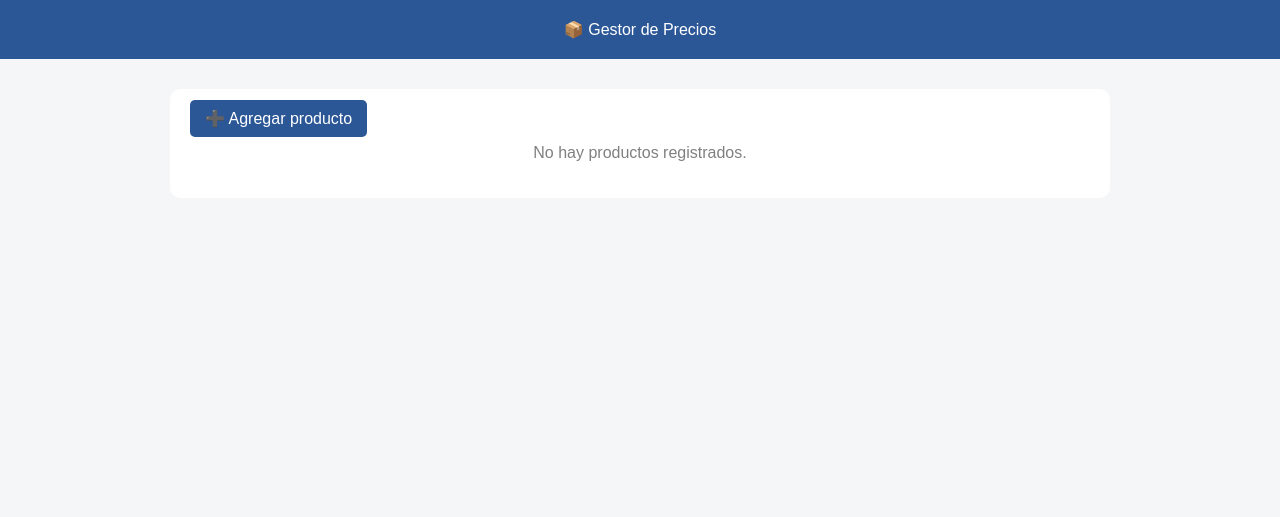
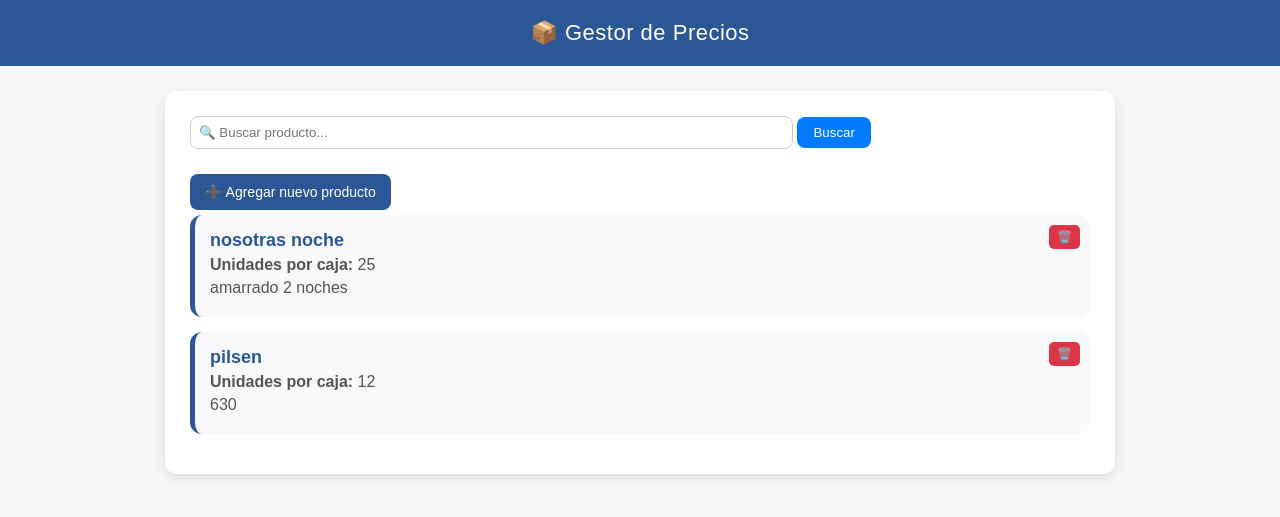
Before and after one commit to Andersonriera/gestor-precios-flask, a Flask app: page / in a window 1280 px wide. Shown: the top 517 px of the page. Run offline with Flask 3, Linux system fonts and the light colour scheme; data comes from the database, SQL or seed files in the repository; both versions use the stored data as it was after the commit; data that the repository does not hold is empty; some libraries are stand-ins or nearby versions.

Commit message:
Últimos cambios: mejoras en detalle, edición y validaciones

```diff
--- a/app.py
+++ b/app.py
@@ -1,57 +1,29 @@
-from flask import Flask, render_template, request, redirect
-import psycopg2
-from urllib.parse import urlparse
+from flask import Flask, render_template, request, redirect, url_for
 import sqlite3
+from datetime import datetime
 import os
-from datetime import datetime
 
 app = Flask(__name__)
 
-# ------------------------------
-# 🔹 Conexión a base de datos (SQLite local / PostgreSQL en Render)
-# ------------------------------
+# -----------------------------
+# 🔹 Conexión a la base de datos
+# -----------------------------
 def conectar():
-    db_url = os.environ.get("DATABASE_URL")
-    if db_url:
-        result = urlparse(db_url)
-        conn = psycopg2.connect(
-            database=result.path[1:],
-            user=result.username,
-            password=result.password,
-            host=result.hostname,
-            port=result.port
-        )
-    else:
-        conn = sqlite3.connect("productos.db")
+    conn = sqlite3.connect("productos.db")
+    conn.row_factory = sqlite3.Row
     return conn
 
-
-# ------------------------------
-# 🔹 Función universal para ejecutar SQL
-# ------------------------------
 def ejecutar_sql(conn, query, params=(), fetch=False):
     cur = conn.cursor()
-    driver = conn.__class__.__module__
+    cur.execute(query, params)
+    if fetch:
+        return cur.fetchall()
+    conn.commit()
+    return None
 
-    # Si es SQLite, reemplazar %s por ?
-    if "sqlite3" in driver:
-        query = query.replace("%s", "?")
-
-    cur.execute(query, params)
-
-    data = None
-    if fetch:
-        data = cur.fetchall()
-        columnas = [desc[0] for desc in cur.description] if cur.description else []
-        data = [dict(zip(columnas, fila)) for fila in data]
-
-    cur.close()
-    return data
-
-
-# ------------------------------
+# -----------------------------
 # 🔹 Crear tablas automáticamente
-# ------------------------------
+# -----------------------------
 def crear_tablas():
     conn = conectar()
     cur = conn.cursor()
@@ -59,11 +31,9 @@ def crear_tablas():
     cur.execute("""
         CREATE TABLE IF NOT EXISTS productos (
             id INTEGER PRIMARY KEY AUTOINCREMENT,
-            nombre TEXT,
+            nombre TEXT UNIQUE,
             descripcion TEXT,
-            precio_caja REAL,
-            unidades_por_caja INTEGER,
-            precio_unitario REAL
+            unidades_por_caja INTEGER
         )
     """)
 
@@ -81,121 +51,165 @@ def crear_tablas():
     conn.commit()
     conn.close()
 
-# Llamar a la función apenas inicia la app
 crear_tablas()
 
-
-# ------------------------------
+# -----------------------------
 # 🔹 Página principal
-# ------------------------------
+# -----------------------------
 @app.route("/")
 def index():
+    search = request.args.get("search", "")
     conn = conectar()
-    productos = ejecutar_sql(conn, "SELECT * FROM productos", fetch=True)
+
+    if search:
+        productos = ejecutar_sql(conn,
+            "SELECT * FROM productos WHERE nombre LIKE ? OR descripcion LIKE ? ORDER BY nombre ASC",
+            (f"%{search}%", f"%{search}%"),
+            fetch=True
+        )
+    else:
+        productos = ejecutar_sql(conn, "SELECT * FROM productos ORDER BY nombre ASC", fetch=True)
+
     conn.close()
-    return render_template("index.html", productos=productos)
+    return render_template("index.html", productos=productos, search=search)
+
+@app.route("/eliminar_producto/<int:id>", methods=["POST"])
+def eliminar_producto(id):
+    conn = conectar()
+    cur = conn.cursor()
+
+    # Primero eliminamos los precios asociados al producto (si los hay)
+    cur.execute("DELETE FROM precios WHERE producto_id = ?", (id,))
+    # Luego eliminamos el producto
+    cur.execute("DELETE FROM productos WHERE id = ?", (id,))
+
+    conn.commit()
+    conn.close()
+    return ("", 204)  # Respuesta vacía pero con código HTTP 204 (éxito sin contenido)
 
 
-# ------------------------------
+# -----------------------------
 # 🔹 Agregar producto
-# ------------------------------
+# -----------------------------
 @app.route("/agregar", methods=["GET", "POST"])
 def agregar():
     if request.method == "POST":
         nombre = request.form.get("nombre")
         descripcion = request.form.get("descripcion")
-        precio_caja = request.form.get("precio_caja", type=float)
         unidades_por_caja = request.form.get("unidades_por_caja", type=int)
 
-        if not nombre or not precio_caja or not unidades_por_caja:
-            return "Faltan campos obligatorios", 400
-
-        precio_unitario = precio_caja / unidades_por_caja
+        if not nombre or not unidades_por_caja:
+            return "⚠️ Faltan campos obligatorios", 400
 
         conn = conectar()
-        ejecutar_sql(conn, """
-            INSERT INTO productos (nombre, descripcion, precio_caja, unidades_por_caja, precio_unitario)
-            VALUES (%s, %s, %s, %s, %s)
-        """, (nombre, descripcion, precio_caja, unidades_por_caja, precio_unitario))
-        conn.commit()
+        try:
+            ejecutar_sql(conn, """
+                INSERT INTO productos (nombre, descripcion, unidades_por_caja)
+                VALUES (?, ?, ?)
+            """, (nombre, descripcion, unidades_por_caja))
+        except sqlite3.IntegrityError:
+            conn.close()
+            return "❌ Ya existe un producto con ese nombre.", 400
+
         conn.close()
-        return redirect("/")
+        return redirect(url_for("index"))
 
     return render_template("agregar.html")
 
+# -----------------------------
+# 🔹 Detalle del producto
+# -----------------------------
+@app.route('/detalle/<int:id>', methods=['GET', 'POST'])
+def detalle(id):
+    conn = conectar()
+    cur = conn.cursor()
 
-# ------------------------------
-# 🔹 Detalle del producto
-# ------------------------------
-@app.route("/detalle/<int:producto_id>", methods=["GET", "POST"])
-def detalle(producto_id):
-    conn = conectar()
+    # Obtener el producto
+    cur.execute("SELECT * FROM productos WHERE id = ?", (id,))
+    producto = cur.fetchone()
 
-    if request.method == "POST":
-        proveedor = request.form.get("proveedor")
-        precio = request.form.get("precio", type=float)
-        fecha = datetime.now().strftime("%Y-%m-%d %H:%M:%S")
+    # Manejar POST: agregar nuevo precio
+    if request.method == 'POST':
+        proveedor = request.form.get('proveedor')
+        precio = request.form.get('precio', type=float)
 
-        ejecutar_sql(conn, """
-            INSERT INTO precios (producto_id, proveedor, precio, fecha)
-            VALUES (%s, %s, %s, %s)
-        """, (producto_id, proveedor, precio, fecha))
-        conn.commit()
+        if proveedor and precio is not None:
+            cur.execute("""
+                INSERT INTO precios (producto_id, proveedor, precio, fecha)
+                VALUES (?, ?, ?, DATE('now'))
+            """, (id, proveedor, precio))
+            conn.commit()
 
-    producto = ejecutar_sql(conn, "SELECT * FROM productos WHERE id = %s", (producto_id,), fetch=True)
-    precios = ejecutar_sql(conn, "SELECT * FROM precios WHERE producto_id = %s ORDER BY precio ASC", (producto_id,), fetch=True)
+    # Obtener precios asociados al producto
+    cur.execute("SELECT * FROM precios WHERE producto_id = ? ORDER BY precio ASC", (id,))
+    precios = cur.fetchall()
+
+    # Encontrar el precio mínimo (si hay)
+    precio_minimo = None
+    if precios:
+        precio_minimo = min(precios, key=lambda x: x['precio'])
+
     conn.close()
 
-    producto = producto[0] if producto else None
-    precio_minimo = min(precios, key=lambda x: x["precio"]) if precios else None
+    return render_template('detalle.html', producto=producto, precios=precios, precio_minimo=precio_minimo)
+# -----------------------------
+# 🔹 Editar precio del proveedor
+# -----------------------------
+@app.route('/editar_precio/<int:id>', methods=['GET', 'POST'])
+def editar_precio(id):
+    conn = conectar()
+    cur = conn.cursor()
 
-    return render_template("detalle.html", producto=producto, precios=precios, precio_minimo=precio_minimo)
+    if request.method == 'POST':
+        nuevo_precio = request.form.get('precio', type=float)
 
+        # Buscar el producto al que pertenece este precio
+        cur.execute("SELECT producto_id FROM precios WHERE id = ?", (id,))
+        producto = cur.fetchone()
+        if not producto:
+            conn.close()
+            return "Precio no encontrado", 404
 
-# ------------------------------
-# 🔹 Editar producto
-# ------------------------------
-@app.route("/editar/<int:id>", methods=["GET", "POST"])
-def editar(id):
-    conn = conectar()
+        producto_id = producto['producto_id']
 
-    if request.method == "POST":
-        nombre = request.form.get("nombre")
-        descripcion = request.form.get("descripcion")
-        precio_caja = request.form.get("precio_caja", type=float)
-        unidades_por_caja = request.form.get("unidades_por_caja", type=int)
-        precio_unitario = precio_caja / unidades_por_caja
-
-        ejecutar_sql(conn, """
-            UPDATE productos SET nombre=%s, descripcion=%s, precio_caja=%s, unidades_por_caja=%s, precio_unitario=%s
-            WHERE id=%s
-        """, (nombre, descripcion, precio_caja, unidades_por_caja, precio_unitario, id))
+        # Actualizar el precio
+        cur.execute("UPDATE precios SET precio = ? WHERE id = ?", (nuevo_precio, id))
         conn.commit()
         conn.close()
-        return redirect("/")
 
-    producto = ejecutar_sql(conn, "SELECT * FROM productos WHERE id = %s", (id,), fetch=True)
+        # Redirigir al detalle del producto
+        return redirect(f'/detalle/{producto_id}')
+
+    # GET → Mostrar el formulario
+    cur.execute("SELECT * FROM precios WHERE id = ?", (id,))
+    precio = cur.fetchone()
     conn.close()
-    producto = producto[0] if producto else None
+    return render_template('editar_precio.html', precio=precio)
 
-    return render_template("editar.html", producto=producto)
+# -----------------------------
+# 🔹 Eliminar producto
+# -----------------------------
+@app.route("/eliminar/<int:producto_id>")
+def eliminar(producto_id):
+    conn = conectar()
+    ejecutar_sql(conn, "DELETE FROM precios WHERE producto_id = ?", (producto_id,))
+    ejecutar_sql(conn, "DELETE FROM productos WHERE id = ?", (producto_id,))
+    conn.close()
+    return redirect(url_for("index"))
 
+# -----------------------------
+# 🔹 Eliminar precio individual
+# -----------------------------
+@app.route("/eliminar_precio/<int:precio_id>")
+def eliminar_precio(precio_id):
+    conn = conectar()
+    ejecutar_sql(conn, "DELETE FROM precios WHERE id = ?", (precio_id,))
+    conn.close()
+    return redirect(request.referrer or "/")
 
-# ------------------------------
-# 🔹 Eliminar producto
-# ------------------------------
-@app.route("/eliminar/<int:id>")
-def eliminar(id):
-    conn = conectar()
-    ejecutar_sql(conn, "DELETE FROM precios WHERE producto_id = %s", (id,))
-    ejecutar_sql(conn, "DELETE FROM productos WHERE id = %s", (id,))
-    conn.commit()
-    conn.close()
-    return redirect("/")
-
-
-# ------------------------------
+# -----------------------------
 # 🔹 Iniciar servidor
-# ------------------------------
+# -----------------------------
 if __name__ == "__main__":
-    app.run(host="0.0.0.0", port=int(os.environ.get("PORT", 5000)), debug=True)
+    port = int(os.environ.get("PORT", 5000))
+    app.run(host="0.0.0.0", port=port, debug=True)
--- a/templates/index.html
+++ b/templates/index.html
@@ -2,15 +2,92 @@
 <html lang="es">
 <head>
     <meta charset="UTF-8">
+    <meta name="viewport" content="width=device-width, initial-scale=1.0">
     <title>Gestor de Precios</title>
     <style>
-        body { font-family: Arial; background: #f4f6f8; margin: 0; }
-        header { background: #2b5797; color: white; padding: 20px; text-align: center; }
-        .container { max-width: 900px; margin: 30px auto; background: white; padding: 20px; border-radius: 10px; }
-        a.btn { background: #2b5797; color: white; padding: 10px 15px; border-radius: 5px; text-decoration: none; }
-        a.btn:hover { background: #1a3c6e; }
-        .card { background: #f9f9fb; padding: 15px; margin: 10px 0; border-left: 5px solid #2b5797; border-radius: 8px; }
-        .card a { text-decoration: none; color: #2b5797; font-weight: bold; }
+        body {
+            font-family: Arial, sans-serif;
+            background-color: #f4f6f8;
+            margin: 0;
+            padding: 0;
+        }
+        header {
+            background-color: #2b5797;
+            color: white;
+            text-align: center;
+            padding: 20px;
+            font-size: 22px;
+            letter-spacing: 0.5px;
+        }
+        .container {
+            max-width: 900px;
+            margin: 25px auto;
+            background: white;
+            border-radius: 12px;
+            padding: 25px;
+            box-shadow: 0 4px 12px rgba(0,0,0,0.1);
+        }
+        .btn {
+            display: inline-block;
+            padding: 10px 15px;
+            border-radius: 8px;
+            text-decoration: none;
+            color: white;
+            background-color: #2b5797;
+            margin: 5px 0;
+            font-size: 14px;
+        }
+        .btn:hover {
+            background-color: #1d3f73;
+        }
+        .product-card {
+            background: #f9f9fb;
+            border-radius: 12px;
+            padding: 15px;
+            margin-bottom: 15px;
+            border-left: 5px solid #2b5797;
+            transition: transform 0.1s ease-in-out;
+            position: relative;
+        }
+        .product-card:hover {
+            transform: scale(1.01);
+            background: #f0f4ff;
+        }
+        .delete-btn {
+            position: absolute;
+            top: 10px;
+            right: 10px;
+            background-color: #dc3545;
+            color: white;
+            border: none;
+            border-radius: 5px;
+            padding: 5px 8px;
+            cursor: pointer;
+            font-size: 12px;
+        }
+        .delete-btn:hover {
+            background-color: #b02a37;
+        }
+        h2 {
+            margin: 0;
+            color: #2b5797;
+            font-size: 18px;
+        }
+        p {
+            margin: 5px 0;
+            color: #555;
+        }
+        .no-data {
+            text-align: center;
+            color: #777;
+            margin-top: 30px;
+            font-style: italic;
+        }
+        @media (max-width: 600px) {
+            header { font-size: 18px; padding: 15px; }
+            .container { width: 90%; padding: 15px; margin: 10px auto; }
+            h2 { font-size: 16px; }
+        }
     </style>
 </head>
 <body>
@@ -18,21 +95,48 @@
     <header>📦 Gestor de Precios</header>
 
     <div class="container">
-    <a href="/agregar" class="btn">➕ Agregar producto</a>
+        <form method="get" action="/" style="margin-bottom: 20px;">
+            <input
+                type="text"
+                name="search"
+                placeholder="🔍 Buscar producto..."
+                value="{{ search }}"
+                style="padding: 8px; width: 65%; border-radius: 8px; border: 1px solid #ccc;"
+            >
+            <button type="submit"
+                style="padding: 8px 16px; border: none; border-radius: 8px; background-color: #007BFF; color: white;">
+                Buscar
+            </button>
+        </form>
 
-    {% if productos %}
-        {% for p in productos %}
-        <div class="card">
-            <a href="/detalle/{{ p['id'] }}">{{ p['nombre'] }}</a>
-            <p><strong>Precio Caja:</strong> {{ p['precio_caja'] }}</p>
-            <p><strong>Unidades por caja:</strong> {{ p['unidades_por_caja'] }}</p>
-            <p><strong>Precio unitario:</strong> {{ "%.2f"|format(p['precio_unitario']) }}</p>
+        <a href="/agregar" class="btn">➕ Agregar nuevo producto</a>
+
+        {% if productos|length > 0 %}
+            {% for producto in productos %}
+                <div class="product-card">
+                    <button class="delete-btn" onclick="eliminarProducto('{{ producto['id'] }}')">🗑️</button>
+                    <a href="/detalle/{{ producto['id'] }}" style="text-decoration:none; color:inherit;">
+                        <h2>{{ producto['nombre'] }}</h2>
+                        <p><strong>Unidades por caja:</strong> {{ producto['unidades_por_caja'] }}</p>
+                        <p>{{ producto['descripcion'] or "Sin descripción" }}</p>
+                    </a>
                 </div>
             {% endfor %}
         {% else %}
-        <p style="text-align:center; color:gray;">No hay productos registrados.</p>
+            <p class="no-data">Aún no hay productos registrados.</p>
         {% endif %}
     </div>
 
+    <script>
+        function eliminarProducto(id) {
+            if (confirm("¿Estás seguro de que deseas eliminar este producto?")) {
+                fetch(`/eliminar_producto/${id}`, { method: "POST" })
+                    .then(res => {
+                        if (res.ok) location.reload();
+                    });
+            }
+        }
+    </script>
+
 </body>
 </html>
```
Also changed, not shown: templates/agregar.html (+15 -12 lines), templates/detalle.html (+84 -29 lines), templates/editar_precio.html (added, +28 -0 lines), ver_tablas.py (+10 -7 lines), productos.db. Lines whose indentation alone changed are shown as unchanged.
